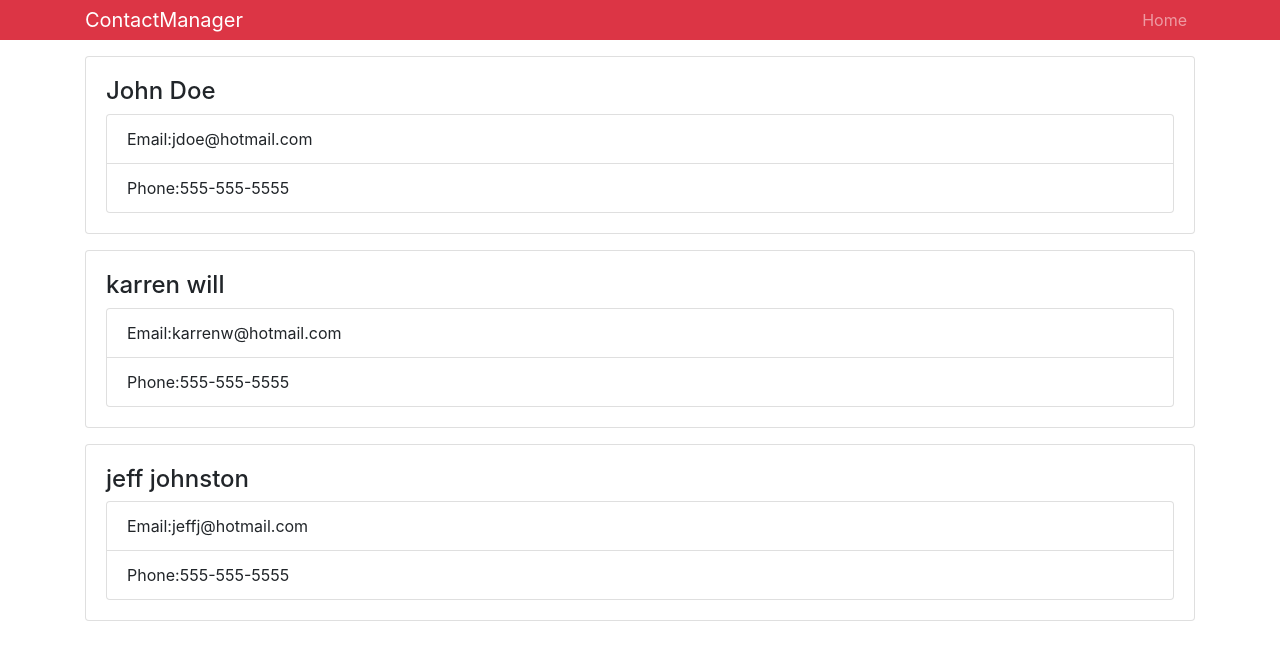
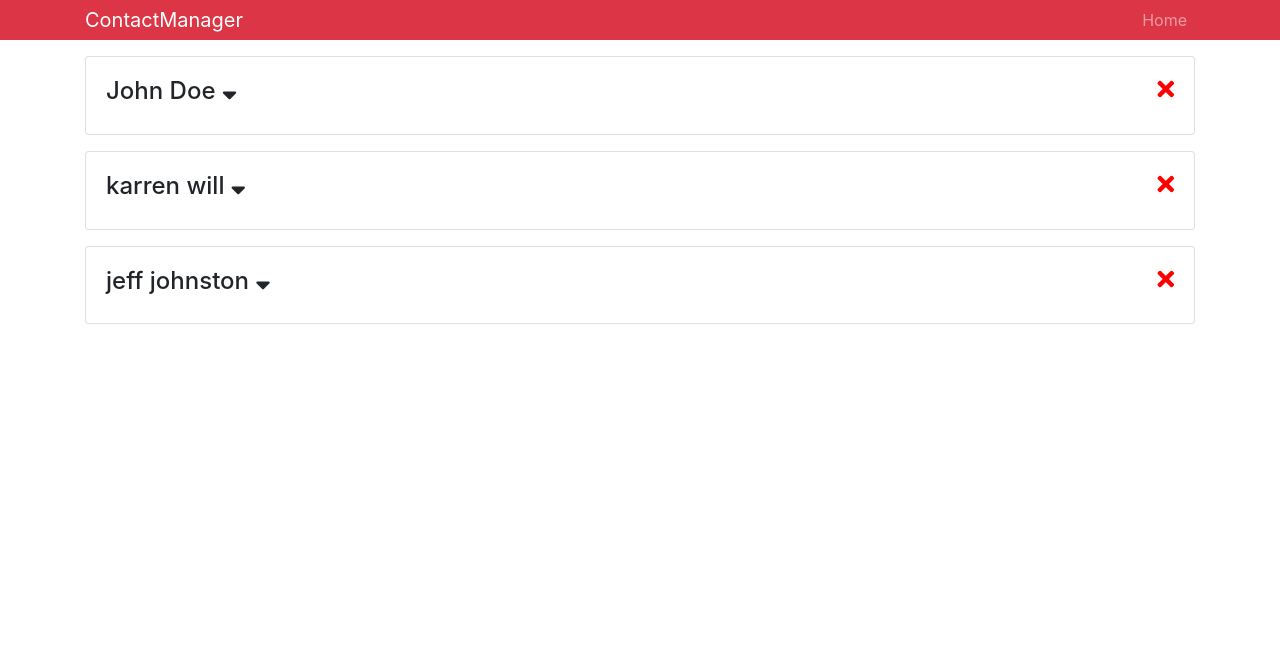
Before and after one commit to johnvdev/contactmanager, a React (Create React App) app: page / in a window 1280 px wide. Shown: the top 660 px of the page. Built offline with nearby package versions, Linux system fonts and the light colour scheme.

Commit message:
added state changing, changing state from another component

```diff
--- a/public/index.html
+++ b/public/index.html
@@ -9,6 +9,10 @@
       manifest.json provides metadata used when your web app is added to the
       homescreen on Android. See https://developers.google.com/web/fundamentals/engage-and-retain/web-app-manifest/
     -->
+  <link rel="stylesheet" href="https://use.fontawesome.com/releases/v5.3.1/css/all.css" integrity="sha384-mzrmE5qonljUremFsqc01SB46JvROS7bZs3IO2EmfFsd15uHvIt+Y8vEf7N7fWAU"
+    crossorigin="anonymous">
+
+
   <link rel="manifest" href="%PUBLIC_URL%/manifest.json">
   <link rel="shortcut icon" href="%PUBLIC_URL%/favicon.ico">
   <!--
--- a/src/components/Contact.js
+++ b/src/components/Contact.js
@@ -2,11 +2,38 @@
 import PropTypes from "prop-types";
 
 class Contact extends Component {
+  state = {
+    showContactInfo: false
+  };
+
+  onShowClick = e => {
+    this.setState({
+      showContactInfo: !this.state.showContactInfo //sets to the opposite of what it is
+    });
+  };
+  onDeleteClick = () => {
+    this.props.deleteClickHandler();
+  };
+
   render() {
     const { name, email, phone } = this.props.contact;
+    const { showContactInfo } = this.state;
     return (
       <div className="card card-body mb-3">
-        <h4>{name}</h4>
+        <h4>
+          {name}{" "}
+          <i
+            onClick={this.onShowClick}
+            className="fas fa-sort-down"
+            style={{ cursor: "pointer" }}
+          />
+          <i
+            className="fas fa-times"
+            style={{ cursor: "pointer", float: "right", color: "red" }}
+            onClick={this.onDeleteClick}
+          />
+        </h4>
+        {showContactInfo ? (
           <ul className="list-group">
             <li className="list-group-item">
               Email:
@@ -17,12 +44,14 @@
               {phone}
             </li>
           </ul>
+        ) : null}
       </div>
     );
   }
 }
 Contact.propTypes = {
-  contact: PropTypes.object.isRequired
+  contact: PropTypes.object.isRequired,
+  deleteClickHandler: PropTypes.func.isRequired
 };
 
 export default Contact;
--- a/src/components/Contacts.js
+++ b/src/components/Contacts.js
@@ -27,14 +27,28 @@
       ]
     };
   }
+  deleteContact = id => {
+    const { contacts } = this.state;
+
+    const newContacts = contacts.filter(contact => contact.id !== id);
+
+    this.setState({
+      contacts: newContacts
+    });
+  };
+
   render() {
     const { contacts } = this.state;
     return (
-      <div>
+      <React.Fragment>
         {contacts.map(contact => (
-          <Contact key={contact.id} contact={contact} />
+          <Contact
+            key={contact.id}
+            contact={contact}
+            deleteClickHandler={this.deleteContact.bind(this, contact.id)}
+          />
         ))}
-      </div>
+      </React.Fragment>
     );
   }
 }
```
Lines whose indentation alone changed are shown as unchanged.
